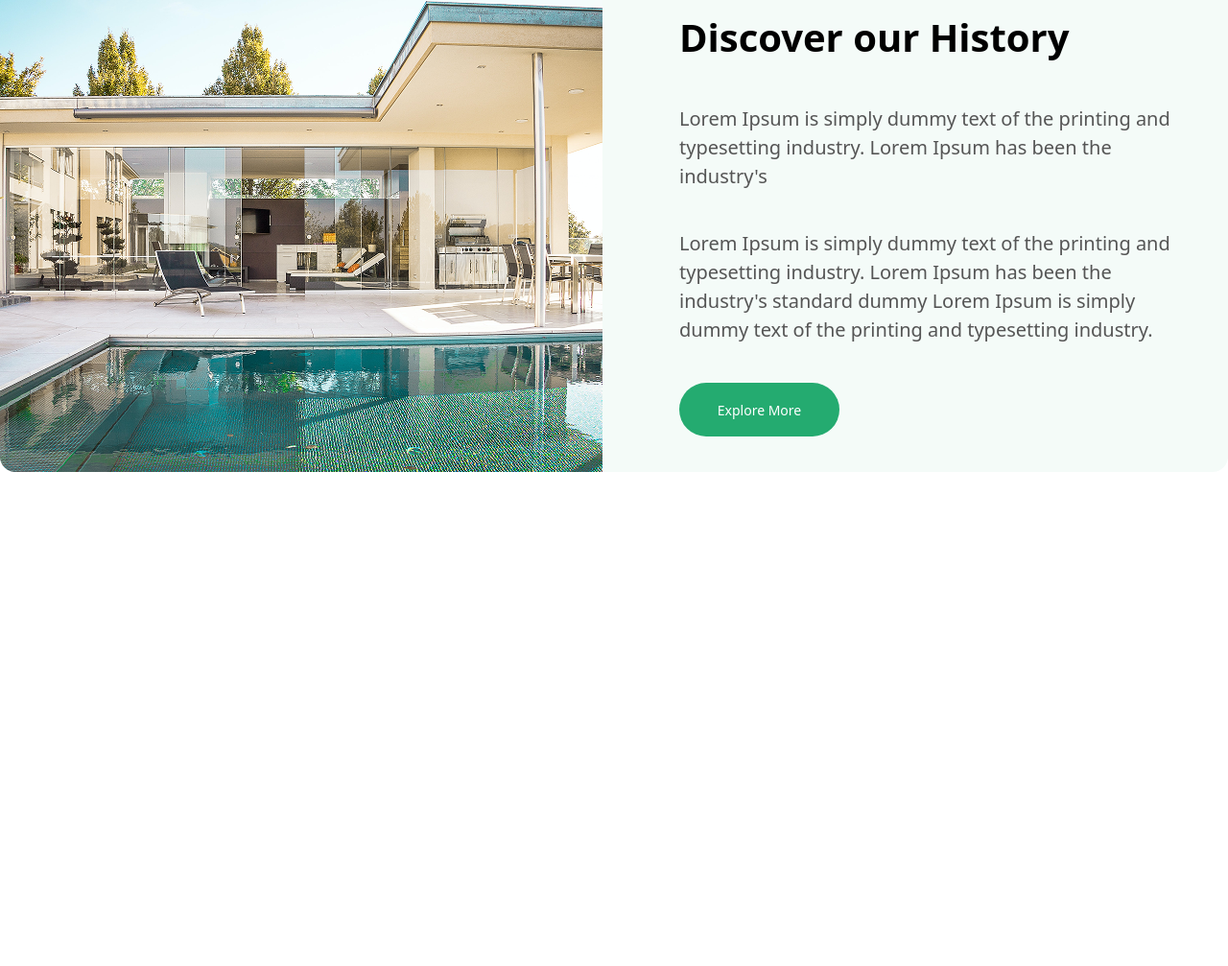
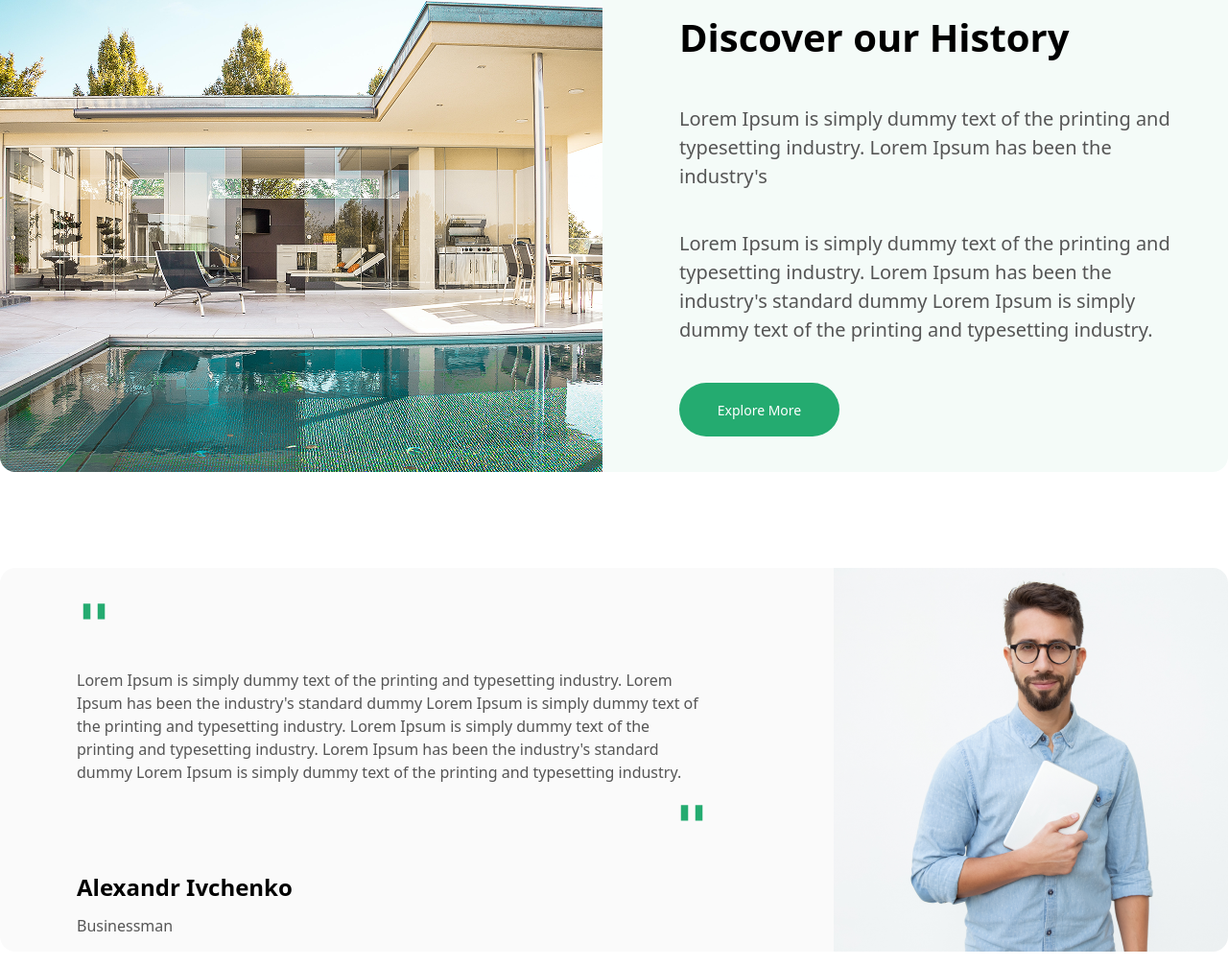
Before and after one commit to JM-2007-07/Hotels, a website: page index.html in a window 1280 px wide. Shown: the part 2166-3173 px from the top of the page at 96% size. Before the commit the page ends 2658 px from the top, so only its background shows below. Drawn offline with Linux system fonts and the light colour scheme.

Commit message:
5th section

```diff
--- a/index.html
+++ b/index.html
@@ -171,5 +171,17 @@
         </div>
     </section>
 
+    <section class="m-5 p-5 lg:p-0 relative max-w-[1280px] lg:h-[400px] m-auto mt-[100px] rounded-[16px] bg-[#FAFAFA] flex gap-[20px] lg:gap-[50px] flex-col lg:items-center lg:flex-row">
+        <div class="p-[30px] lg:px-[80px] flex flex-col gap-[20px] items-center lg:items-start lg:gap-[0px]">
+            <p class="text-[16px] text-[#555555] text-center flex flex-col lg:text-start"><samp class="text-[60px] font-bold text-[#24AB70]">"</samp>Lorem Ipsum is simply dummy text of the printing and typesetting industry. Lorem Ipsum has been the industry's standard dummy Lorem Ipsum is simply dummy text of the printing and typesetting industry. Lorem Ipsum is simply dummy text of the printing and typesetting industry. Lorem Ipsum has been the industry's standard dummy Lorem Ipsum is simply dummy text of the printing and typesetting industry.<samp class="text-[60px] font-bold text-[#24AB70] text-center lg:text-end">"</samp></p>
+            <div class="flex flex-col gap-[10px]">
+                <h1 class="text-[24px] font-[600] text-center lg:text-start">Alexandr Ivchenko</h1>
+                <p class="text-[16px] text-[#555555] text-center lg:text-start">Businessman</p>
+            </div>
+        </div>
+        <img class="lg:w-[411px] lg:h-[400px]" src="./Images/Mask Group (6).png" alt="">
+    </section>
+
+
 </body>
 </html>
```
Also changed, not shown: Images/Mask Group (6).png (added), src/output.css.
